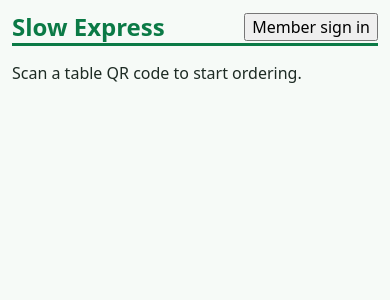
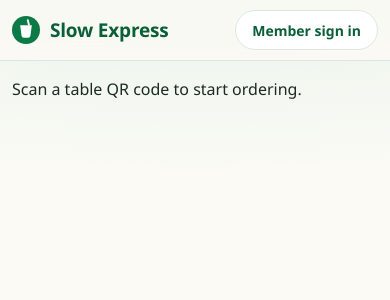
Before and after one commit to Decaa0/slowexpress, a React (Vite) app in the folder client/: page / in a window 390 px wide. Shown: the top 300 px of the page. Built offline with nearby package versions, Linux system fonts and the light colour scheme.

Commit message:
style(issue-5.7): softer green theme, pill buttons, tabs, topping chips, phone friendly
Refs #23

```diff
--- a/client/src/App.tsx
+++ b/client/src/App.tsx
@@ -5,9 +5,6 @@ import Cup from "./Cup";
 
 export const STAFF_REFRESH_MS = 10_000;
 export const ORDER_REFRESH_MS = 10_000;
-const G = "#0B7A46";
-const card: React.CSSProperties = { border: "1px solid #ddd", borderRadius: 10, padding: 12, marginBottom: 10, background: "#fff" };
-const btn: React.CSSProperties = { background: G, color: "#fff", border: 0, borderRadius: 8, padding: "8px 16px", cursor: "pointer" };
 const Err = ({ msg }: { msg: string }) => (msg ? <p role="alert" style={{ color: "#b00020" }}>{msg}</p> : null);
 type Shell = { shop: string; table: string };
 
@@ -18,19 +15,19 @@ function Login({ staff, onDone }: { staff: boolean; onDone: (u: User) => void })
     try { const r = await api<{ token: string; user: User }>("/auth/login", { method: "POST", body: { email, password } }); setSession({ token: r.token, kind: "user" }); onDone(r.user); }
     catch (x) { setErr((x as Error).message); }
   }
-  return (<form onSubmit={submit} style={{ ...card, maxWidth: 340 }}>
+  return (<form onSubmit={submit} className="card login" >
     <h3>{staff ? "Staff sign in" : "Member sign in (points & promotions)"}</h3>
     <label>Email<br /><input aria-label="email" value={email} onChange={(e) => setEmail(e.target.value)} style={{ width: "100%" }} /></label><br />
     <label>Password<br /><input aria-label="password" type="password" value={password} onChange={(e) => setPassword(e.target.value)} style={{ width: "100%" }} /></label><br /><br />
-    <button style={btn} type="submit">Sign in</button><Err msg={err} /></form>);
+    <button className="btn" type="submit">Sign in</button><Err msg={err} /></form>);
 }
 
 function OrderCard({ o, onAccept, onOpen }: { o: Order; onAccept?: () => void; onOpen?: () => void }) {
-  return (<div style={card} data-testid={`order-${o.id}`}>
+  return (<div className="card" data-testid={`order-${o.id}`}>
     <b>{o.callName ? `“${o.callName}” · ` : ""}Table {o.table.label}</b> · {o.shop.name} · <b data-testid="status">{o.status}</b> · {baht(o.totalCents)}{" "}
     {onOpen && <a href="#" onClick={(e) => { e.preventDefault(); onOpen(); }}>details</a>}
     <ul style={{ margin: "6px 0" }}>{o.items.map((l) => (<li key={l.menuItemId}>{l.quantity}× {l.itemName}{l.toppings.length ? ` + ${l.toppings.map((t) => t.toppingName).join(", ")}` : ""}{l.note ? ` (${l.note})` : ""} — {baht(l.lineTotalCents)}</li>))}</ul>
-    {onAccept && o.status === "PLACED" && <button style={btn} onClick={onAccept}>Accept</button>}</div>);
+    {onAccept && o.status === "PLACED" && <button className="btn" onClick={onAccept}>Accept</button>}</div>);
 }
 
 export function Orders({ staff, onOpen }: { staff: boolean; onOpen: (id: string) => void }) {
@@ -93,12 +90,12 @@ function MenuView({ tableCode, onPlaced }: { tableCode: string | null; onPlaced:
         <button key={d.id} className="drink-card" onClick={() => setEditing(d.id)} aria-label={`drink ${d.name}`}>
           <span className="drink-pic"><Cup height={104} drinkKey={d.imageKey} toppings={cart.find((c) => c.drink.id === d.id)?.toppingIds.map((id) => tById.get(id)!.imageKey) ?? []} /></span>
           <span className="drink-name">{d.name}</span><b className="drink-price">{baht(d.priceCents)}</b></button>))}</div></section>))}
-    <div style={card}><h3>Cart</h3>{cart.length === 0 && <p>Your cart is empty. Tap a drink.</p>}
+    <div className="card"><h3>Cart</h3>{cart.length === 0 && <p>Your cart is empty. Tap a drink.</p>}
       {cart.map((c) => (<div key={c.drink.id}>{c.quantity}× {c.drink.name}{c.toppingIds.length ? ` + ${c.toppingIds.map((id) => tById.get(id)?.name).join(", ")}` : ""} — {baht(lineTotal(c))}{" "}
         <a href="#" onClick={(e) => { e.preventDefault(); setCart(cart.filter((x) => x !== c)); }}>remove</a></div>))}
       <p><label>Name for calling you <input aria-label="call name" maxLength={20} value={callName} onChange={(e) => setCallName(e.target.value)} placeholder="e.g. Mint" /></label></p>
       <p>Estimated total: <b>{baht(estimate)}</b> <small>(the server computes the final price)</small></p>
-      <button style={btn} disabled={cart.length === 0} onClick={place}>Place order</button><Err msg={err} /></div></div>);
+      <button className="btn" disabled={cart.length === 0} onClick={place}>Place order</button><Err msg={err} /></div></div>);
 }
 
 export default function App() {
@@ -131,18 +128,18 @@ export default function App() {
   async function logout() { try { await api("/auth/logout", { method: "POST" }); } catch { /* already invalid */ } setSession(null); setUser(null); setView(staffPage ? "orders" : "menu"); }
   if (!ready) return <p>Loading…</p>;
   const staff = user?.role === "OPERATOR";
-  return (<div style={{ fontFamily: "system-ui", maxWidth: 760, margin: "0 auto", padding: "10px 12px" }}>
-    <header style={{ display: "flex", justifyContent: "space-between", alignItems: "center", borderBottom: `3px solid ${G}`, marginBottom: 12, flexWrap: "wrap" }}>
-      <h1 style={{ color: G, margin: 0, fontSize: 24 }}>Slow Express{shell ? ` · Table ${shell.table}` : ""}</h1>
-      <span>{user ? <>{user.fullName} ({user.role}) <button onClick={logout}>Logout</button></> : !staffPage && <button onClick={() => setView("login")}>Member sign in</button>}</span></header>
+  return (<div className="app">
+    <header className="topbar">
+      <h1 className="brand"><svg className="brand-logo" viewBox="0 0 24 24" width="28" height="28" aria-hidden="true"><circle cx="12" cy="12" r="12" fill="#0B7A46" /><path d="M7 8h10l-1.2 9a2 2 0 0 1-2 1.7h-3.6a2 2 0 0 1-2-1.7z" fill="#fff" /><path d="M13.5 3.5l1 4" stroke="#fff" strokeWidth="1.6" strokeLinecap="round" /></svg><span>Slow Express{shell ? <span className="brand-table"> · Table {shell.table}</span> : ""}</span></h1>
+      <span className="who">{user ? <>{user.fullName} ({user.role}) <button className="btn ghost" onClick={logout}>Logout</button></> : !staffPage && <button className="btn ghost" onClick={() => setView("login")}>Member sign in</button>}</span></header>
     <Err msg={err} />
-    {invalidQr && <div role="alert" style={card}><h2 style={{ marginTop: 0 }}>This QR code is not valid</h2>
+    {invalidQr && <div role="alert" className="card"><h2 style={{ marginTop: 0 }}>This QR code is not valid</h2>
       <p>It may be damaged or switched off. Please ask the staff for help, or scan the code on another table.</p></div>}
     {staffPage && !staff && <Login staff onDone={(u) => { setUser(u); setView("orders"); }} />}
     {staffPage && staff && <Orders staff onOpen={() => {}} />}
     {!staffPage && !invalidQr && !getSession() && <p>Scan a table QR code to start ordering.</p>}
     {!staffPage && !invalidQr && getSession() && <>
-      <nav style={{ marginBottom: 12 }}><button onClick={() => setView("menu")}>Menu</button> <button onClick={() => setView("orders")}>My orders</button></nav>
+      <nav className="tabs"><button className={view === "menu" ? "tab on" : "tab"} aria-current={view === "menu" ? "page" : undefined} onClick={() => setView("menu")}>Menu</button><button className={view === "orders" ? "tab on" : "tab"} aria-current={view === "orders" ? "page" : undefined} onClick={() => setView("orders")}>My orders</button></nav>
       {view === "login" && <Login staff={false} onDone={(u) => { setUser(u); setView("menu"); }} />}
       {view === "menu" && <MenuView tableCode={tableCode} onPlaced={(id) => setView({ order: id })} />}
       {view === "orders" && <Orders staff={false} onOpen={(id) => setView({ order: id })} />}
--- a/client/src/Customizer.tsx
+++ b/client/src/Customizer.tsx
@@ -4,7 +4,6 @@ import { baht, type Drink, type Topping } from "./api";
 
 export const MAX_TOPPINGS = 3;
 export type Config = { drink: Drink; quantity: number; toppingIds: string[]; note: string };
-const G = "#0B7A46";
 
 /** Drag a topping picture onto the cup to add it; tapping a topping also adds it, tapping an added one removes it. */
 export default function Customizer({ drink, toppings, initial, onAdd, onClose }: { drink: Drink; toppings: Topping[]; initial?: Config; onAdd: (c: Config) => void; onClose: () => void }) {
@@ -24,30 +23,30 @@ export default function Customizer({ drink, toppings, initial, onAdd, onClose }:
   const toggle = (id: string) => (ids.includes(id) ? remove(id) : add(id));
 
   return (
-    <div role="dialog" aria-label={`Customize ${drink.name}`} style={{ border: `2px solid ${G}`, borderRadius: 12, padding: 12, background: "#fff", marginBottom: 12 }}>
-      <h3 style={{ margin: "0 0 8px" }}>{drink.name} — {baht(drink.priceCents)}</h3>
-      <div style={{ display: "flex", gap: 16, flexWrap: "wrap" }}>
+    <div role="dialog" aria-label={`Customize ${drink.name}`} className="customizer">
+      <h3 className="cz-title">{drink.name} — {baht(drink.priceCents)}</h3>
+      <div className="cz-body">
         <div data-testid="cup-drop" onDragOver={(e) => e.preventDefault()} onDrop={(e) => { e.preventDefault(); const id = e.dataTransfer.getData("text/plain"); if (id) add(id); }}
-          style={{ border: "2px dashed #9aa5a0", borderRadius: 12, padding: 8, textAlign: "center" }}>
+          className="cup-drop">
           <Cup drinkKey={drink.imageKey} toppings={chosen.map((t) => t.imageKey)} />
-          <div style={{ fontSize: 12, color: "#555" }}>Drag a topping here</div>
+          <div className="cup-hint">Drag a topping here</div>
         </div>
-        <div style={{ flex: 1, minWidth: 200 }}>
+        <div className="cz-side">
           <b>Toppings</b>
-          <div style={{ display: "flex", flexWrap: "wrap", gap: 8, margin: "6px 0" }}>
+          <div className="topping-list">
             {toppings.map((t) => (
               <button key={t.id} type="button" draggable aria-pressed={ids.includes(t.id)} aria-label={`topping ${t.name}`}
                 onDragStart={(e) => e.dataTransfer.setData("text/plain", t.id)} onClick={() => toggle(t.id)}
-                style={{ border: ids.includes(t.id) ? `2px solid ${G}` : "1px solid #ccc", borderRadius: 10, background: "#fff", padding: 6, cursor: "grab", minWidth: 84 }}>
-                <ToppingIcon imageKey={t.imageKey} /><div style={{ fontSize: 12 }}>{t.name}</div><div style={{ fontSize: 12 }}>+{baht(t.priceCents)}</div>
+                className={ids.includes(t.id) ? "topping on" : "topping"}>
+                <ToppingIcon imageKey={t.imageKey} /><span className="t-name">{t.name}</span><span className="t-price">+{baht(t.priceCents)}</span>
               </button>))}
           </div>
-          {msg && <p role="alert" style={{ color: "#b00020", margin: "4px 0" }}>{msg}</p>}
-          <label>Qty <input aria-label="quantity" type="number" min={1} max={10} value={qty} onChange={(e) => setQty(Number(e.target.value))} style={{ width: 56 }} /></label>{" "}
+          {msg && <p role="alert" className="cz-alert">{msg}</p>}
+          <label>Qty <input aria-label="quantity" type="number" min={1} max={10} value={qty} onChange={(e) => setQty(Number(e.target.value))} className="qty" /></label>{" "}
           <label>Note <input aria-label="note" maxLength={100} value={note} onChange={(e) => setNote(e.target.value)} placeholder="less ice, 50% sweet…" /></label>
           <p>Estimated: <b data-testid="estimate">{baht(unit * qty)}</b> <small>(the server computes the final price)</small></p>
-          <button style={{ background: G, color: "#fff", border: 0, borderRadius: 8, padding: "8px 16px" }} onClick={() => onAdd({ drink, quantity: qty, toppingIds: ids, note })}>Add to cart</button>{" "}
-          <button onClick={onClose}>Cancel</button>
+          <button className="btn" onClick={() => onAdd({ drink, quantity: qty, toppingIds: ids, note })}>Add to cart</button>{" "}
+          <button className="btn ghost" onClick={onClose}>Cancel</button>
         </div>
       </div>
     </div>
--- a/client/src/styles.css
+++ b/client/src/styles.css
@@ -1,29 +1,133 @@
-/* Slow Express: same green theme (#0B7A46), cleaner cards, phone friendly. */
-:root { --green: #0B7A46; --green-soft: #e9f5ee; --line: #d7e5dc; --ink: #1d2b24; }
-body { margin: 0; background: #f6faf7; color: var(--ink); }
+/* Slow Express: same green theme (#0B7A46). Soft, warm, rounded; phone friendly; no layout depends on fixed pixel widths. */
+:root {
+  --green: #0B7A46; --green-deep: #095f37; --green-soft: #e8f5ed; --green-mist: #f3faf6;
+  --cream: #fbfaf5; --line: #dbe8df; --ink: #1c2a23; --muted: #5c6e64; --danger: #b00020;
+  --shadow-sm: 0 1px 2px rgba(16, 60, 38, .06), 0 2px 8px rgba(16, 60, 38, .05);
+  --shadow-md: 0 6px 18px rgba(16, 60, 38, .13);
+  --radius: 18px;
+}
+* { box-sizing: border-box; }
+html { -webkit-text-size-adjust: 100%; }
+body {
+  margin: 0; color: var(--ink); line-height: 1.5; font-size: 16px;
+  font-family: "Avenir Next", "Segoe UI", system-ui, -apple-system, "Helvetica Neue", "Noto Sans Thai", sans-serif;
+  background: radial-gradient(1200px 420px at 50% -120px, #dff1e6 0%, rgba(223, 241, 230, 0) 70%), var(--cream);
+  min-height: 100vh;
+}
+h1, h2, h3 { line-height: 1.2; }
 button { font: inherit; }
+a { color: var(--green); }
+:focus-visible { outline: 3px solid #86d3a8; outline-offset: 2px; }
 
-.menu-section { margin-bottom: 18px; }
-.menu-cat { color: var(--green); margin: 14px 0 8px; font-size: 18px; letter-spacing: .2px; }
+.app { max-width: 880px; margin: 0 auto; padding: 0 16px 40px; }
+
+/* ---- top bar ---- */
+.topbar {
+  display: flex; justify-content: space-between; align-items: center; flex-wrap: wrap; gap: 8px 12px;
+  position: sticky; top: 0; z-index: 5; margin: 0 -16px 16px; padding: 12px 16px;
+  background: rgba(251, 250, 245, .88); backdrop-filter: blur(8px);
+  border-bottom: 1px solid var(--line);
+}
+.brand { display: flex; align-items: center; gap: 10px; margin: 0; font-size: 22px; font-weight: 800; letter-spacing: -.2px; color: var(--green-deep); }
+.brand-logo { flex: none; }
+.brand-table { font-weight: 600; color: var(--muted); font-size: 16px; }
+.who { font-size: 14px; color: var(--muted); }
+
+/* ---- buttons ---- */
+.btn {
+  display: inline-flex; align-items: center; justify-content: center; gap: 6px;
+  min-height: 44px; padding: 0 22px; border: 0; border-radius: 999px; cursor: pointer;
+  font-weight: 700; color: #fff; background: linear-gradient(180deg, #12935a, var(--green));
+  box-shadow: 0 2px 6px rgba(11, 122, 70, .28);
+  transition: transform .12s ease, box-shadow .12s ease, background .12s ease;
+}
+.btn:hover:not(:disabled) { transform: translateY(-1px); box-shadow: 0 5px 12px rgba(11, 122, 70, .32); background: linear-gradient(180deg, #0f8a52, var(--green-deep)); }
+.btn:active:not(:disabled) { transform: translateY(0); }
+.btn:disabled { background: #c9d6ce; color: #fff; box-shadow: none; cursor: not-allowed; }
+.btn.ghost { background: #fff; color: var(--green-deep); box-shadow: none; border: 1.5px solid var(--line); min-height: 40px; padding: 0 16px; }
+.btn.ghost:hover:not(:disabled) { background: var(--green-soft); border-color: var(--green); box-shadow: none; }
+
+/* ---- tabs ---- */
+.tabs { display: inline-flex; gap: 4px; padding: 4px; margin: 0 0 18px; background: #fff; border: 1px solid var(--line); border-radius: 999px; box-shadow: var(--shadow-sm); }
+.tab { min-height: 40px; padding: 0 20px; border: 0; border-radius: 999px; background: transparent; color: var(--muted); font-weight: 700; cursor: pointer; transition: background .15s ease, color .15s ease; }
+.tab:hover { color: var(--green-deep); }
+.tab.on { background: var(--green); color: #fff; }
+
+/* ---- generic cards, forms ---- */
+.card { background: #fff; border: 1px solid var(--line); border-radius: var(--radius); padding: 16px; margin-bottom: 12px; box-shadow: var(--shadow-sm); }
+.card h3 { margin: 0 0 8px; }
+.login { max-width: 360px; }
+input, textarea { font: inherit; min-height: 40px; padding: 6px 12px; border: 1.5px solid var(--line); border-radius: 12px; background: #fff; color: var(--ink); }
+input:focus { border-color: var(--green); outline: 3px solid #bfe6cf; outline-offset: 0; }
+.login input { width: 100%; }
+[role="alert"] { color: var(--danger); font-weight: 600; }
+
+/* ---- menu ---- */
+.menu-section { margin-bottom: 22px; }
+.menu-cat { display: flex; align-items: center; gap: 12px; margin: 22px 0 12px; font-size: 19px; font-weight: 800; color: var(--green-deep); }
+.menu-cat::after { content: ""; flex: 1; height: 2px; border-radius: 2px; background: linear-gradient(90deg, var(--line), rgba(219, 232, 223, 0)); }
 
 /* Cards sit in a grid that fits the screen width: 2 across on a phone, more on desktop. */
-.menu-grid { display: grid; grid-template-columns: repeat(auto-fill, minmax(150px, 1fr)); gap: 12px; }
+.menu-grid { display: grid; grid-template-columns: repeat(auto-fill, minmax(168px, 1fr)); gap: 14px; }
 
 /* Picture on top, then name, then price: stacked in normal flow so they can never overlap. */
 .drink-card {
-  display: flex; flex-direction: column; align-items: center; gap: 6px;
-  padding: 12px 8px 12px; min-width: 0;
-  background: #fff; border: 1px solid var(--line); border-radius: 14px;
-  box-shadow: 0 1px 2px rgba(11, 122, 70, .06);
-  cursor: pointer; text-align: center; color: inherit;
-  transition: transform .12s ease, box-shadow .12s ease, border-color .12s ease;
+  display: flex; flex-direction: column; align-items: center; gap: 8px; min-width: 0;
+  padding: 14px 10px 14px; text-align: center; color: inherit; cursor: pointer;
+  background: #fff; border: 1px solid var(--line); border-radius: var(--radius); box-shadow: var(--shadow-sm);
+  transition: transform .15s ease, box-shadow .15s ease, border-color .15s ease;
 }
-.drink-card:hover, .drink-card:focus-visible { border-color: var(--green); box-shadow: 0 4px 12px rgba(11, 122, 70, .15); transform: translateY(-2px); outline: none; }
-.drink-pic { display: flex; align-items: flex-end; justify-content: center; height: 104px; }
-.drink-name { font-weight: 600; line-height: 1.25; min-height: 2.5em; display: flex; align-items: center; overflow-wrap: anywhere; }
-.drink-price { color: var(--green); font-size: 16px; }
+.drink-card:hover, .drink-card:focus-visible { border-color: #9fd3b6; box-shadow: var(--shadow-md); transform: translateY(-3px); }
+.drink-card:active { transform: translateY(-1px); }
+.drink-pic {
+  display: flex; align-items: flex-end; justify-content: center; width: 100%; height: 116px; padding-bottom: 6px;
+  border-radius: 14px; background: radial-gradient(circle at 50% 70%, #ffffff 0%, var(--green-soft) 70%);
+}
+.drink-name { font-weight: 700; line-height: 1.25; min-height: 2.5em; display: flex; align-items: center; overflow-wrap: anywhere; }
+.drink-price { color: var(--green-deep); background: var(--green-soft); padding: 2px 14px; border-radius: 999px; font-size: 15px; }
 
-@media (max-width: 480px) {
+/* ---- customizer ---- */
+.customizer { background: #fff; border: 2px solid var(--green); border-radius: 22px; padding: 18px; margin-bottom: 18px; box-shadow: var(--shadow-md); }
+.cz-title { margin: 0 0 12px; font-size: 20px; color: var(--green-deep); }
+.cz-body { display: flex; gap: 22px; flex-wrap: wrap; }
+.cup-drop { padding: 12px 20px 10px; text-align: center; border: 2px dashed #8dc8a8; border-radius: 20px; background: radial-gradient(circle at 50% 60%, #fff, var(--green-mist)); transition: background .15s ease, border-color .15s ease; }
+.cup-drop:hover { border-color: var(--green); }
+.cup-hint { margin-top: 4px; font-size: 13px; color: var(--muted); }
+.cz-side { flex: 1; min-width: 220px; }
+.cz-side p { margin: 10px 0; }
+.topping-list { display: flex; flex-wrap: wrap; gap: 10px; margin: 8px 0 12px; }
+.topping {
+  display: flex; flex-direction: column; align-items: center; gap: 2px; min-width: 92px; min-height: 44px; padding: 8px 10px;
+  background: #fff; border: 1.5px solid var(--line); border-radius: 16px; cursor: grab; color: var(--ink);
+  transition: transform .12s ease, border-color .12s ease, background .12s ease, box-shadow .12s ease;
+}
+.topping:hover { border-color: #9fd3b6; transform: translateY(-2px); }
+.topping.on { border-color: var(--green); background: var(--green-soft); box-shadow: 0 0 0 2px rgba(11, 122, 70, .12); }
+.t-name { font-size: 13px; font-weight: 700; }
+.t-price { font-size: 12px; color: var(--muted); }
+.cz-alert { margin: 4px 0; }
+.qty { width: 64px; text-align: center; }
+.cz-side label { color: var(--muted); font-size: 14px; }
+.cz-side label input { margin-left: 6px; }
+
+/* ---- cart ---- */
+.card:has(> h3) { margin-top: 8px; }
+
+@media (max-width: 520px) {
+  .app { padding: 0 12px 40px; }
+  .topbar { margin: 0 -12px 12px; padding: 10px 12px; }
+  .brand { font-size: 19px; }
   .menu-grid { grid-template-columns: repeat(2, minmax(0, 1fr)); gap: 10px; }
+  .drink-card { padding: 10px 8px; }
+  .drink-pic { height: 108px; }
   .drink-name { font-size: 14px; }
+  .customizer { padding: 14px; }
+  .cz-body { gap: 14px; }
+  .cup-drop { width: 100%; }
+  .cz-side { min-width: 0; width: 100%; }
 }
+
+@media (prefers-reduced-motion: reduce) {
+  * { transition: none !important; animation: none !important; }
+  .drink-card:hover, .drink-card:focus-visible, .topping:hover, .btn:hover:not(:disabled) { transform: none; }
+}
```
